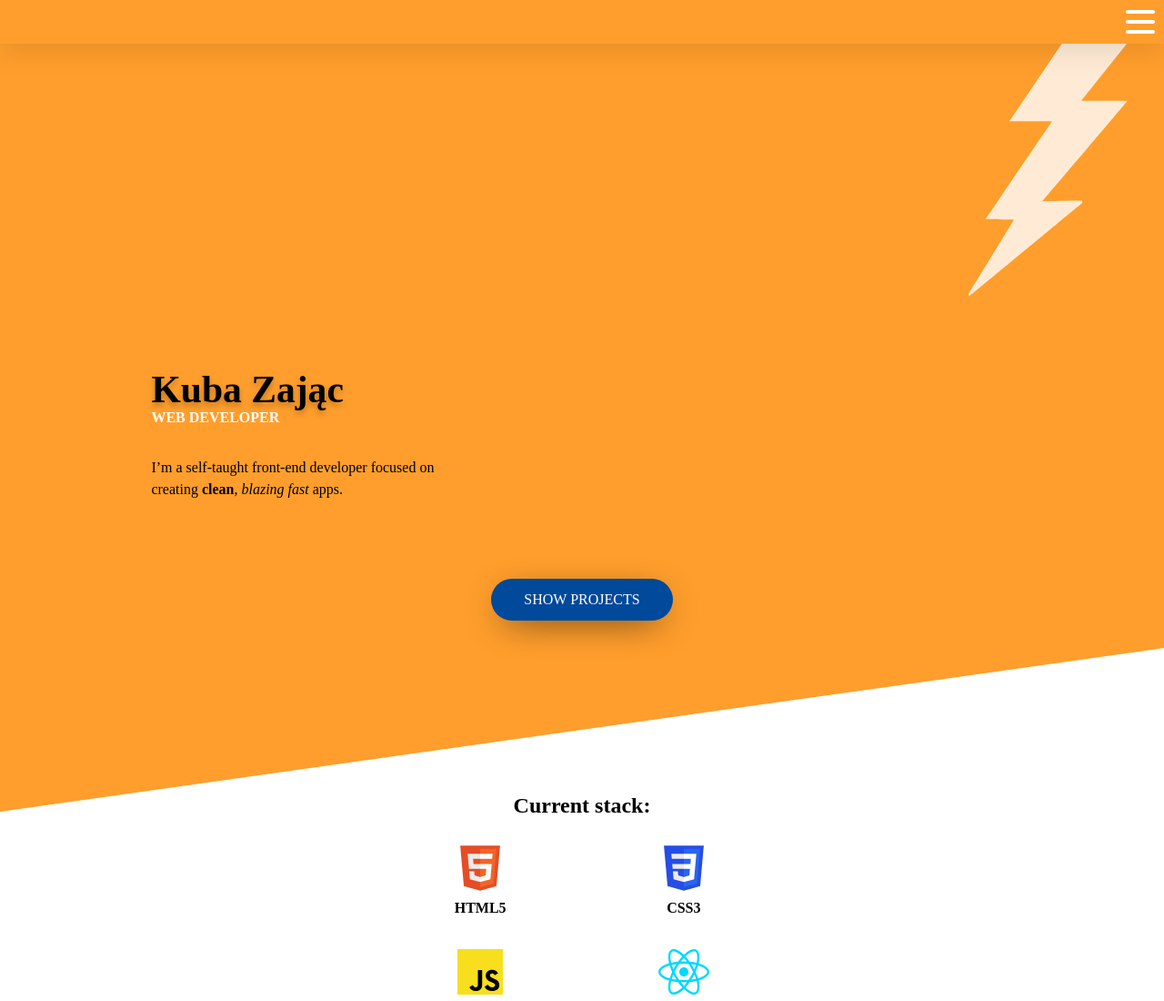
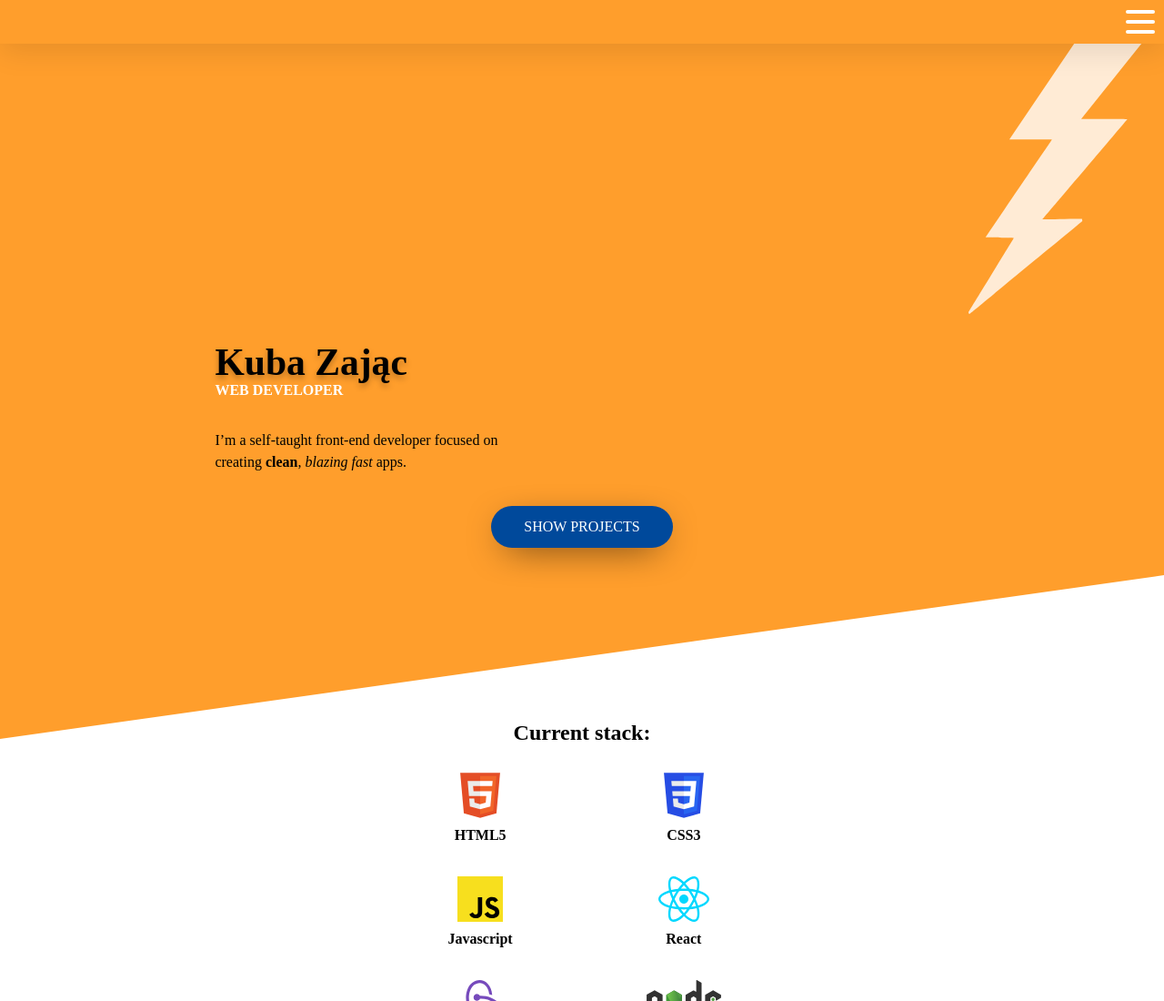
Before and after one commit to axon7/NEW-PORTFOLIO, a Gatsby site: page / in a window 1280 px wide. Shown: the top 1100 px of the page at 91% size. Built offline with nearby package versions, Linux system fonts and the light colour scheme; Gatsby itself is replaced by a stand-in of ours.

Commit message:
Change home positioning

```diff
--- a/src/components/Home.js
+++ b/src/components/Home.js
@@ -29,15 +29,16 @@ const Content = styled.div`
   padding-bottom: 100px;
 `
 const Text = styled.div`
-  width: 80%;
   text-align: left;
-  width: 100%;
+
   padding: 0 13%;
-  margin-bottom: 50px;
-  margin-top: 50px;
+
   display: flex;
   flex-direction: column;
-  align-items: center;
+  align-items: flex-start;
+  width: 92vw;
+  max-width: 1140px;
+  margin: 0 auto;
 `
 
 const Intro = styled.p`
@@ -46,9 +47,9 @@ const Intro = styled.p`
   max-width: 359px;
 `
 const Lightning = styled.img`
-  margin-top: 50px;
   display: flex;
   align-self: flex-end;
+  margin-top: 70px;
 `
 
 const StyledH1 = styled.h1`
```
